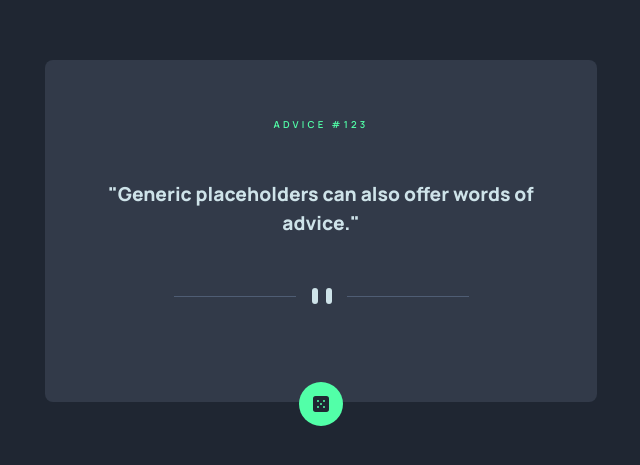
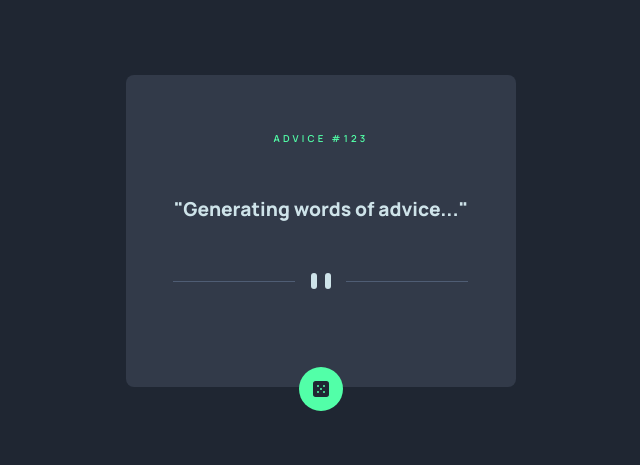
Before and after one commit to kbastow/advice-generator-app, a React (Vite) app: page / in a window 1280 px wide. Shown: the part 169-634 px from the top of the page, without its empty margins (319-959 px from the left). Built offline with nearby package versions, Linux system fonts and the light colour scheme; no server answers.

Commit message:
Updating placeholder advice

```diff
--- a/src/components/advice/advice_slip.jsx
+++ b/src/components/advice/advice_slip.jsx
@@ -5,7 +5,7 @@ import { useState, useEffect } from "react";
 const AdviceComponent = () => {
   const [data, setData] = useState({
     id: "123",
-    advice: "Generic placeholders can also offer words of advice.",
+    advice: "Generating words of advice...",
   });
 
   useEffect(() => {
```
